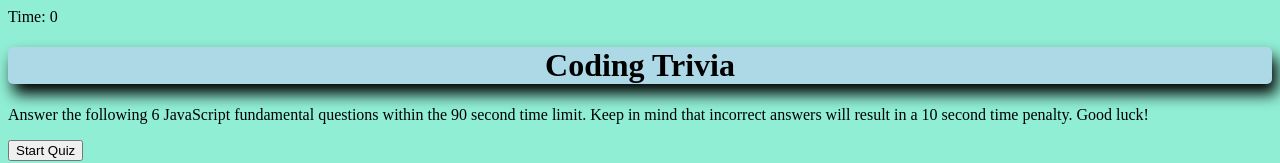
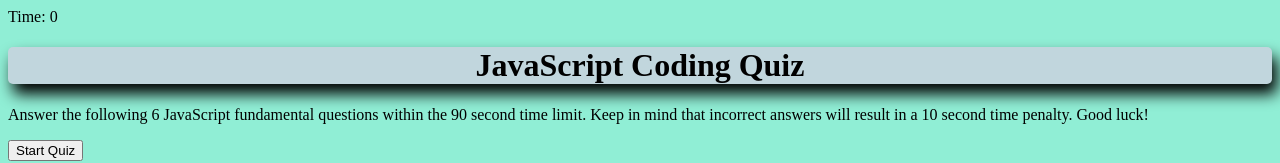
Before and after one commit to russelljus/code-quiz, a plain HTML site: page index.html in a window 1280 px wide. Shown: the top 163 px of the page. Drawn offline with Linux system fonts and the light colour scheme.

Commit message:
added style.css

```diff
--- a/assets/css/style.css
+++ b/assets/css/style.css
@@ -4,7 +4,7 @@
 }
 
 h1 {
-    background-color: lightblue;
+    background-color: rgb(193, 214, 221);
     text-align: center;
     box-shadow: 5px 10px 15px black;
     border-radius: 5px;
--- a/index.html
+++ b/index.html
@@ -17,7 +17,7 @@
     <div class="timer">Time: <span id="time">0</span></div>
     <div class="wrapper">
       <div id="start-screen" class="start">
-        <h1>Coding Trivia</h1>
+        <h1>JavaScript Coding Quiz</h1>
         <p>
           Answer the following 6 JavaScript fundamental questions within the 90 second time
           limit. Keep in mind that incorrect answers will result in a 10 second time penalty. Good luck!
```
